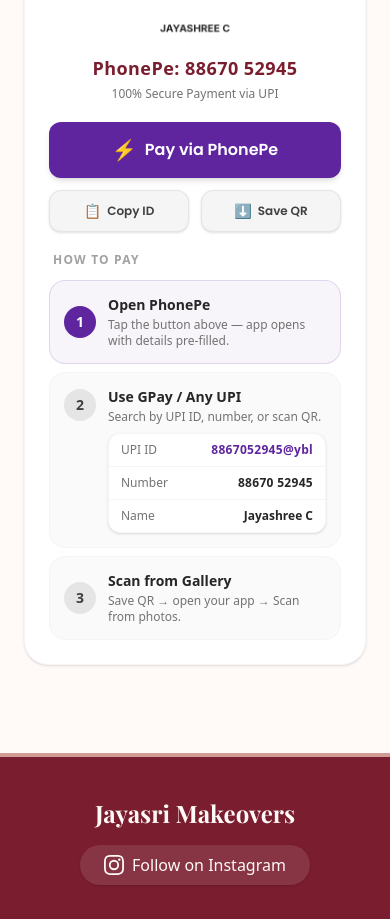
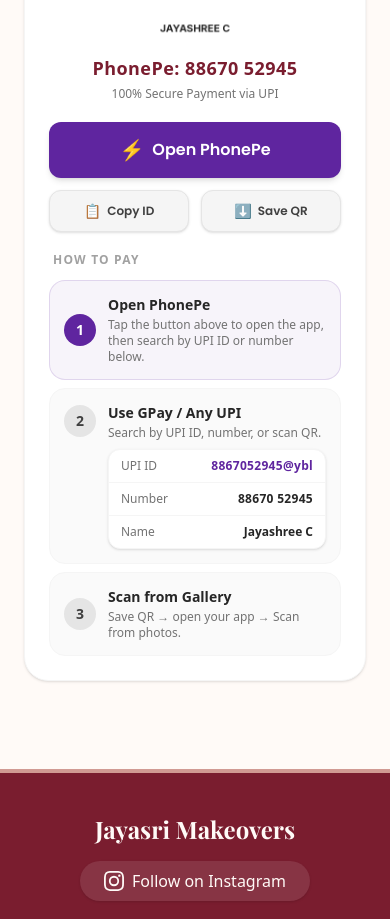
Before and after one commit to webdev-deepak18/jayasri-makeovers, a Next.js app: page / in a window 390 px wide. Shown: the part 6027-6946 px from the top of the page. Built offline with nearby package versions, Linux system fonts and the light colour scheme; a web font is replaced by a local one.

Commit message:
update: open phonepe app without pre-filled info to avoid security declines

```diff
--- a/src/components/About.tsx
+++ b/src/components/About.tsx
@@ -75,11 +75,11 @@
 
           <div className="flex flex-col gap-3 w-full max-w-xs mx-auto">
             <a
-              href="phonepe://pay?pa=8867052945@ybl&pn=Jayasri%20Makeovers&cu=INR"
+              href="phonepe://"
               className="w-full flex items-center justify-center gap-2 bg-[#5f259f] hover:bg-[#4a1a80] active:scale-95 text-white font-poppins font-semibold px-4 py-3.5 rounded-xl shadow-md transition-all text-base"
             >
               <span className="text-xl">⚡</span>
-              Pay via PhonePe
+              Open PhonePe
             </a>
             <div className="flex gap-3 w-full">
               <button
@@ -108,7 +108,7 @@
               <div className="w-8 h-8 rounded-full bg-[#5f259f] text-white text-sm font-bold flex items-center justify-center shrink-0">1</div>
               <div>
                 <p className="text-sm font-semibold text-neutral-800">Open PhonePe</p>
-                <p className="text-xs text-neutral-500 mt-0.5">Tap the button above — app opens with details pre-filled.</p>
+                <p className="text-xs text-neutral-500 mt-0.5">Tap the button above to open the app, then search by UPI ID or number below.</p>
               </div>
             </div>
 
```
